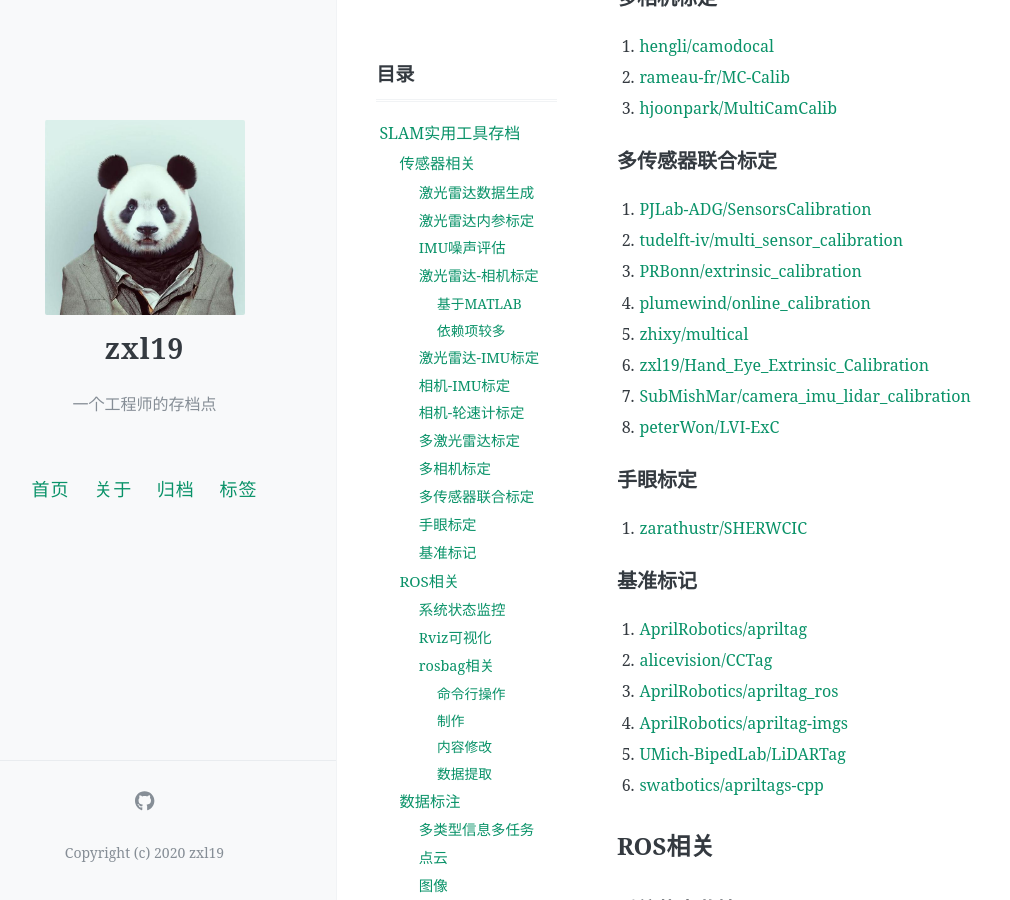
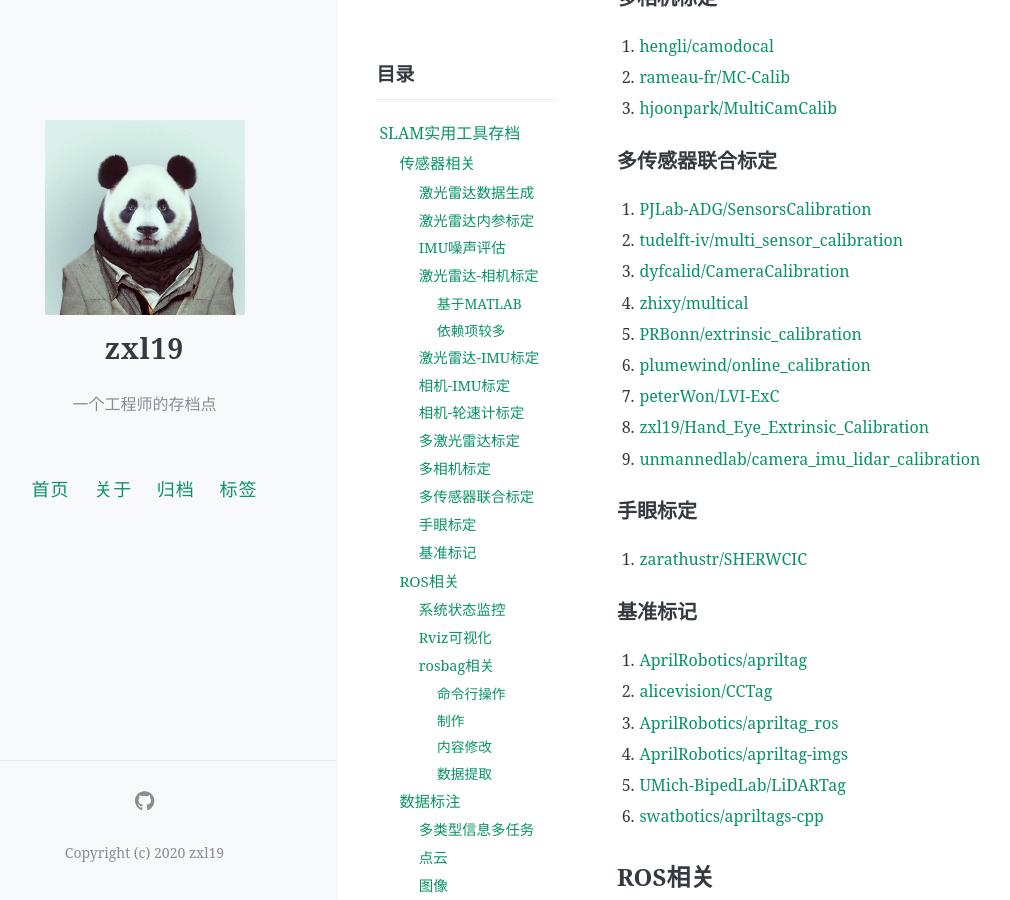
Before and after one commit to zxl19/zxl19.github.io, a Jekyll site: the page built from _posts/2021-05-25-slam-tool.md, in a window 1280 px wide and 900 px high, scrolled down 2639 px. Shown: the whole window, without its empty margins (47-1057 px from the left). Built offline with Jekyll 4.4.1, drawn with Linux system fonts in a browser that asks for light colours; comment, search, counter and statistics services are not loaded.

Commit message:
Update Posts

```diff
--- a/_posts/2021-05-25-slam-tool.md
+++ b/_posts/2021-05-25-slam-tool.md
@@ -107,12 +107,13 @@ pinned: false
 
 1. [PJLab-ADG/SensorsCalibration](https://github.com/PJLab-ADG/SensorsCalibration)
 2. [tudelft-iv/multi_sensor_calibration](https://github.com/tudelft-iv/multi_sensor_calibration)
-3. [PRBonn/extrinsic_calibration](https://github.com/PRBonn/extrinsic_calibration)
-4. [plumewind/online_calibration](https://github.com/plumewind/online_calibration)
-5. [zhixy/multical](https://github.com/zhixy/multical)
-6. [zxl19/Hand_Eye_Extrinsic_Calibration](https://github.com/zxl19/Hand_Eye_Extrinsic_Calibration)
-7. [SubMishMar/camera_imu_lidar_calibration](https://github.com/SubMishMar/camera_imu_lidar_calibration)
-8. [peterWon/LVI-ExC](https://github.com/peterWon/LVI-ExC)
+3. [dyfcalid/CameraCalibration](https://github.com/dyfcalid/CameraCalibration)
+4. [zhixy/multical](https://github.com/zhixy/multical)
+5. [PRBonn/extrinsic_calibration](https://github.com/PRBonn/extrinsic_calibration)
+6. [plumewind/online_calibration](https://github.com/plumewind/online_calibration)
+7. [peterWon/LVI-ExC](https://github.com/peterWon/LVI-ExC)
+8. [zxl19/Hand_Eye_Extrinsic_Calibration](https://github.com/zxl19/Hand_Eye_Extrinsic_Calibration)
+9. [unmannedlab/camera_imu_lidar_calibration](https://github.com/unmannedlab/camera_imu_lidar_calibration)
 
 ### 手眼标定
 
```
Also changed, not shown: _posts/2020-10-19-vscode-cpp.md (+1 -1 lines), _posts/2021-06-01-cpp-library.md (+2 -0 lines), _posts/2021-06-15-ai-material.md (+2 -1 lines), _posts/2021-10-11-terminal-tool.md (+1 -0 lines), _posts/2023-03-28-python-package.md (+6 -5 lines).
